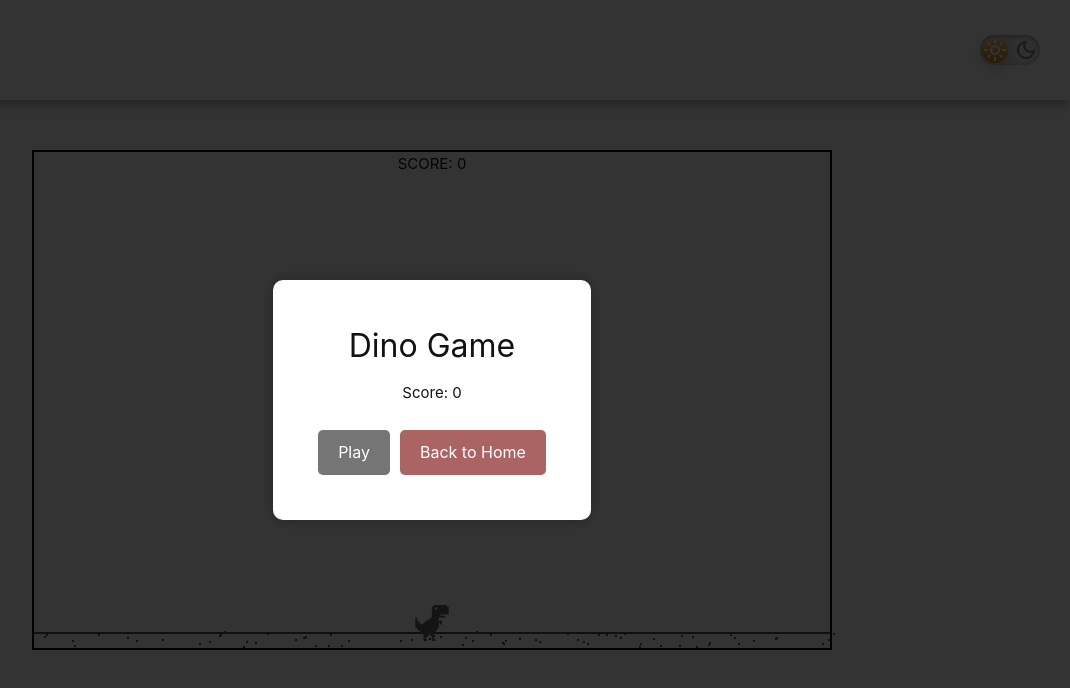
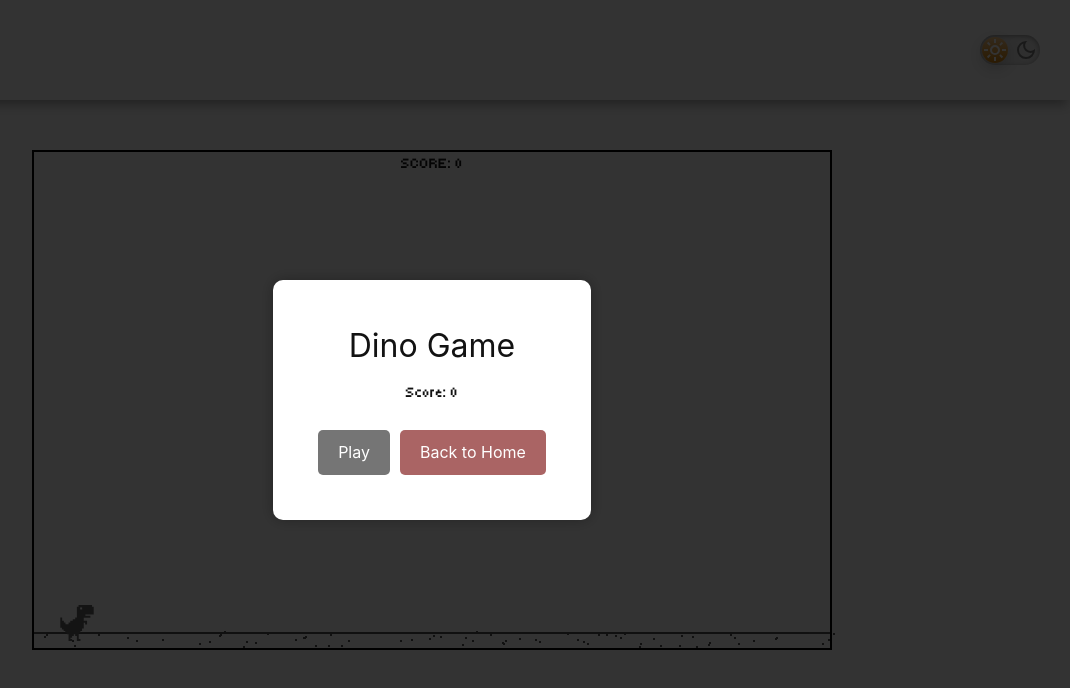
Before and after one commit to xanian7/wordle, a Vue app: page /dinogame in a window 1280 px wide. Shown: the top 688 px of the page, without its empty margins (208-1278 px from the left). Built offline with nearby package versions, Linux system fonts and the light colour scheme.

Commit message:
font and dino

```diff
--- a/src/App.vue
+++ b/src/App.vue
@@ -37,7 +37,7 @@ export default defineComponent ({
 @font-face {
     font-family: 'tiny5';
     src: url('@/assets/Tiny5-Regular.ttf');
-  }
+}
 .dark {
   background-color: #292929;
   color: white;
--- a/src/components/Dino.vue
+++ b/src/components/Dino.vue
@@ -17,15 +17,21 @@ export default defineComponent({
                     jump();
                 }
             })
+
+            document.addEventListener("click", function() {
+                jump();
+            });
         });
+
+
 
         const dino = ref(null);
         const isJumping = ref(false);
 
         const position = ref(0);
         let velocity = 0;
-        const gravity = -0.15
-        const jumpForce = 10;
+        const gravity = -0.1
+        const jumpForce = 4;
         let animationFrameId = null;
 
         const applyPhysics = () => {
--- a/src/components/NavBar.vue
+++ b/src/components/NavBar.vue
@@ -64,6 +64,7 @@ export default defineComponent({
         align-items: center;
         flex-direction: column;
         transition: 0.3s;
+        font-family: 'tiny5';
     }
 
     .open {
--- a/src/views/DinoGameView.vue
+++ b/src/views/DinoGameView.vue
@@ -1,6 +1,6 @@
 <template>
   <div class="game" :class="isDarkMode ? 'dark' : 'light'">
-    <DinoPlayer ref="dino"></DinoPlayer>
+    <DinoPlayer ref="dino" class="dino"></DinoPlayer>
     <Cactus v-for="(cactus, index) in cacti"
       :key="index"
       ref="cactusRefs"
@@ -211,6 +211,7 @@ export default defineComponent({
 </script>
 
 <style>
+
 .game {
   position: relative;
   display: flex;
@@ -239,6 +240,11 @@ export default defineComponent({
   z-index: 999;
 }
 
+.dino {
+  position: absolute;
+  left: 25px;
+}
+
 h1 {
   font-size: 2rem;
   margin-bottom: 10px;
@@ -246,6 +252,7 @@ h1 {
 
 p {
   margin-bottom: 20px;
+  font-family: 'tiny5';
 }
 
 .start-button-content {
@@ -286,6 +293,7 @@ p {
 .score {
   position: absolute;
   top: 0;
+  font-family: 'tiny5';
 }
 
 .ground {
```
